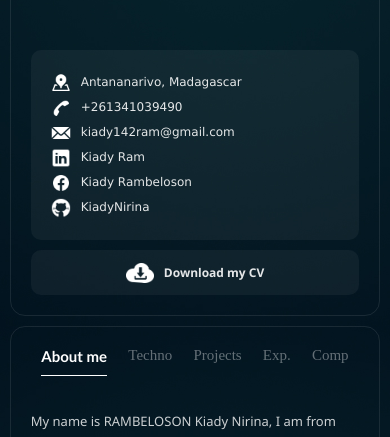
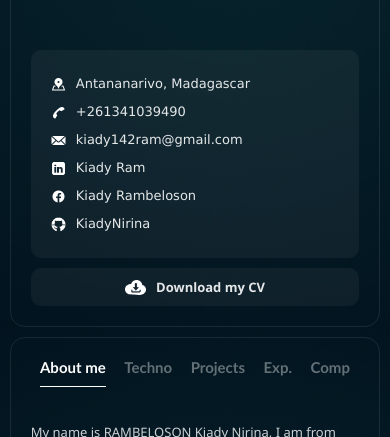
Before and after one commit to KiadyNirina/KiadyN, a SvelteKit app: page / in a window 390 px wide. Shown: the part 517-954 px from the top of the page. Built offline with nearby package versions, Linux system fonts and the light colour scheme.

Commit message:
update design

```diff
--- a/src/lib/Projects.svelte
+++ b/src/lib/Projects.svelte
@@ -272,7 +272,7 @@
         font-family: 'Segoe UI', Tahoma, Geneva, Verdana, sans-serif;
         margin-block-start: 5px;
         margin-block-end: 5px;
-        font-size: 12px;
+        font-size: 13px;
     }
     #date{
         margin-left: auto;
--- a/src/lib/Techno.svelte
+++ b/src/lib/Techno.svelte
@@ -167,18 +167,20 @@
     .techno p {
         color: rgba(255, 255, 255, 0.797);
         font-family: 'Gill Sans', 'Gill Sans MT', Calibri, 'Trebuchet MS', sans-serif;
-        font-size: 13px;
+        font-size: 15px;
         font-weight: bold;
+        margin: 0;
+        padding: 10px;
     }
     .techno p:hover{
         cursor: pointer;
-        background-color: rgba(0, 98, 255, 0.307);
+        background-color: rgba(0, 98, 255, 0.13);
     }
     .active{
-        background-color: rgba(0, 98, 255, 0.307);
+        background-color: rgba(0, 98, 255, 0.13);
     }
     .img{
-        margin-bottom: 40px;
+        margin-bottom: 20px;
         justify-content: center;
         perspective: 1000px;
     }
--- a/src/lib/project info/Fintrack.svelte
+++ b/src/lib/project info/Fintrack.svelte
@@ -30,7 +30,7 @@
         padding: 10px;
     }
     .cardOne img{
-        width: 100%;
+        width: auto;
         border-radius: 10px 10px 0px 0px;
     }
     .info{
--- a/src/lib/project info/Realtalk.svelte
+++ b/src/lib/project info/Realtalk.svelte
@@ -25,7 +25,7 @@
                     <li><b>Real-time notifications</b> : Notification system for new messages and interactions with other users.</li>
                     <li><b>User management</b> : Registration, login and profile management, with the ability to see who is online and add contacts.</li>
                     <li><b>Status and Presence</b> : Indication of users' online status for a more interactive experience.</li>
-                    <li><b>Système sécurisé</b> : Authentification et protection des données personnelles assurées.</li>
+                    <li><b>Secure system</b> : Authentication and protection of personal data guaranteed.</li>
                 </ul>
             </div>
             <a href="https://github.com/KiadyNirina/Real_talk" class="repo">
--- a/src/routes/+page.svelte
+++ b/src/routes/+page.svelte
@@ -191,7 +191,7 @@
         display: flex;
         align-items: center;
         font-size: 13px;
-        line-height: 25px;
+        line-height: 28px;
         color: rgba(255, 255, 255, 0.889);
     }
     .sect1 .info span a{
@@ -202,7 +202,7 @@
         text-decoration: underline;
     }
     .sect1 .info img{
-        height: 20px;
+        height: 15px;
         margin-right: 10px;
     }
     .sect1 button{
@@ -220,7 +220,7 @@
         font-weight: bold;
     }
     .sect1 button img{
-        height: 20px;
+        height: 15px;
         margin-right: 10px;
     }
     .sect1 button:hover{
@@ -244,6 +244,8 @@
         margin-right: auto;
         margin-left: auto;
         font-size: 15px;
+        font-family: 'Gill Sans', 'Gill Sans MT', Calibri, 'Trebuchet MS', sans-serif;
+        font-weight: bold;
     }
     .nav span:hover{
         padding-bottom: 10px;
@@ -254,9 +256,6 @@
         color: white;
         padding-bottom: 10px;
         border-bottom: 1px solid white;
-        font-family: 'Gill Sans', 'Gill Sans MT', Calibri, 'Trebuchet MS', sans-serif;
-        cursor: not-allowed;
-        font-weight: bold;
     }
     #view{
         background-color: rgba(255, 255, 255, 0.049);
@@ -285,8 +284,7 @@
             text-align: center;
         }
         .sect1 .info span, .sect1 button{
-            font-size: 12px;
-            line-height: 25px;
+            font-size: 13px;
         }
         .nav{
             padding: 10px;
```
